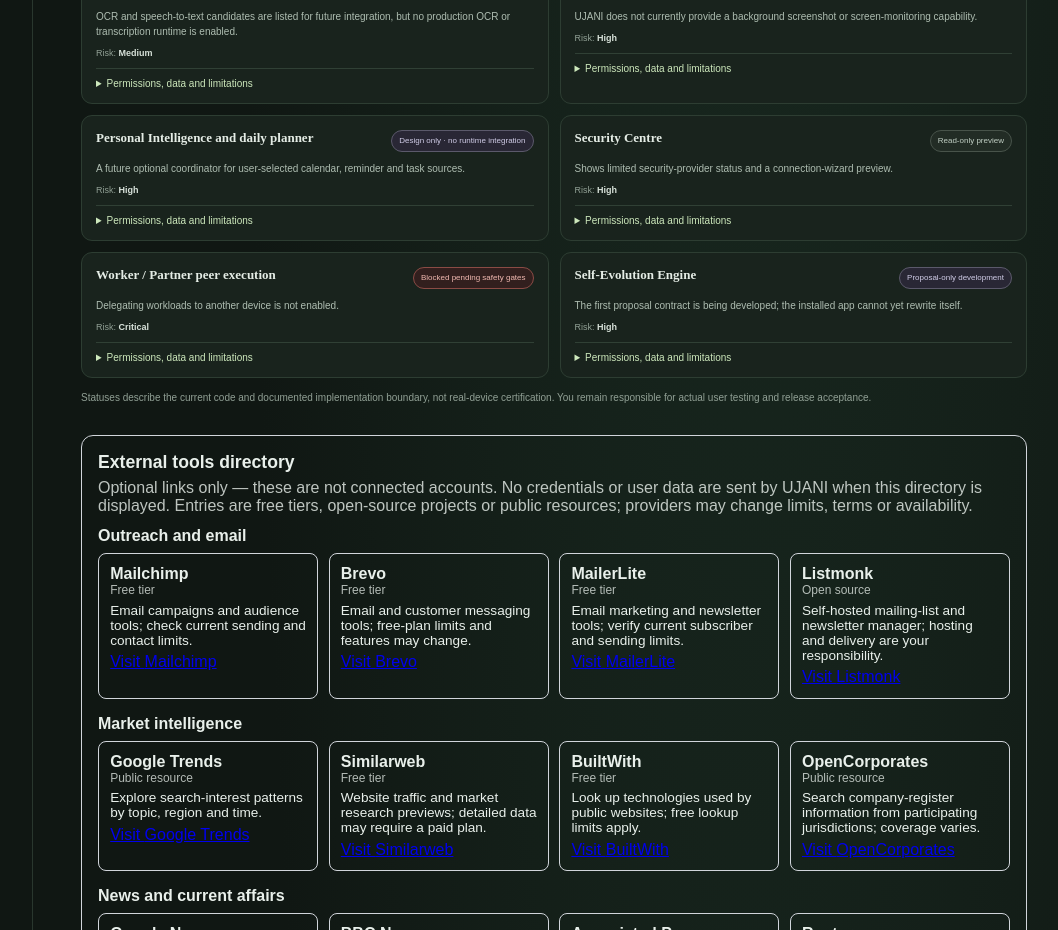
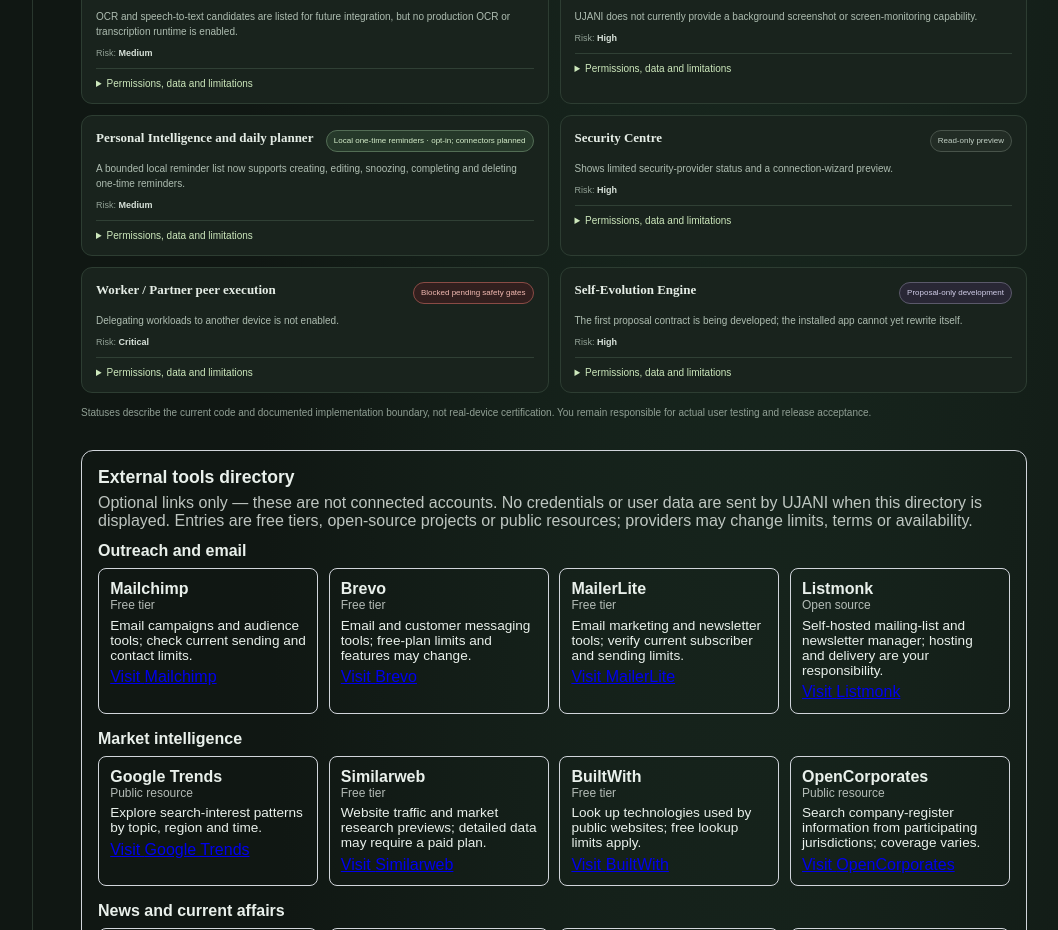
Before and after one commit to asifshadab33/UJANI-PUBLIC-AI-, a React (Vite) app in the folder apps/desktop/: page / in a window 1280 px wide. Shown: the part 3240-4170 px from the top of the page, without its empty margins (205-1263 px from the left). Built offline with nearby package versions, Linux system fonts and the light colour scheme.

Commit message:
docs(public): reflect opt-in local reminder MVP boundaries

```diff
--- a/apps/desktop/src/FeaturePermissionsCentre.tsx
+++ b/apps/desktop/src/FeaturePermissionsCentre.tsx
@@ -126,13 +126,13 @@ const featureEntries: FeatureEntry[] = [
   {
     id: "planner",
     title: "Personal Intelligence and daily planner",
-    status: "Design only · no runtime integration",
-    tone: "planned",
-    risk: "High",
-    summary: "A future optional coordinator for user-selected calendar, reminder and task sources.",
-    permissions: "No provider account is connected by this design. Future adapters require separate account, data-category and permission consent.",
-    data: "No calendar, email or meeting data is read by this design specification.",
-    limits: "No autonomous scheduling, message sending, calendar mutation or permanent agent loop is enabled.",
+    status: "Local one-time reminders · opt-in; connectors planned",
+    tone: "opt-in",
+    risk: "Medium",
+    summary: "A bounded local reminder list now supports creating, editing, snoozing, completing and deleting one-time reminders.",
+    permissions: "Local reminder storage is off by default and requires explicit opt-in. No calendar, email or meeting account is connected.",
+    data: "Reminder titles and notes are AES-256-GCM encrypted in local SQLite with a separate OS credential-vault key. Receipt metadata excludes reminder text.",
+    limits: "OS notifications, background delivery, recurrence, strict IANA timezone/DST validation, calendar/email connectors and autonomous scheduling are not implemented. The app does not wake sleeping devices.",
   },
   {
     id: "security-centre",
```
